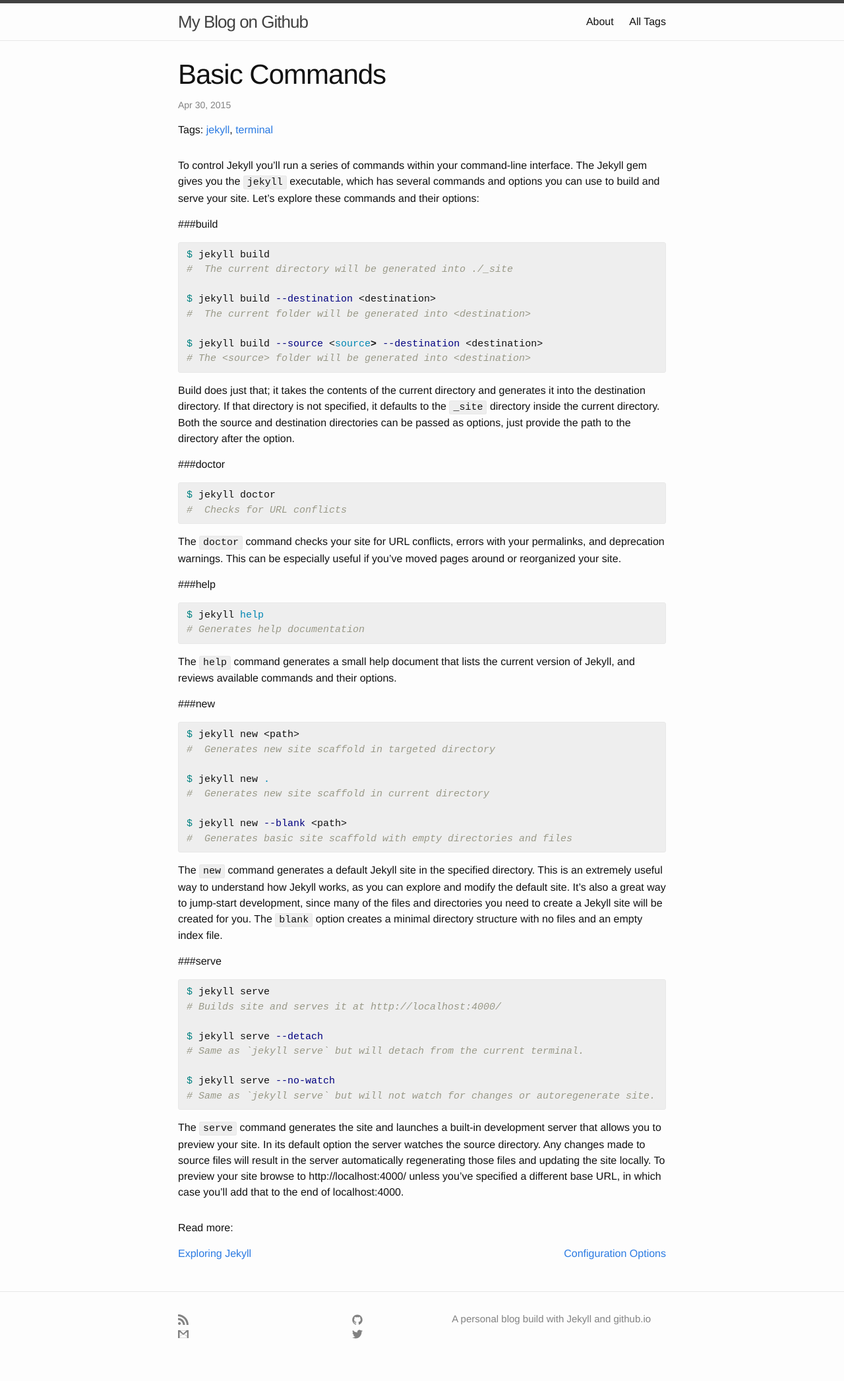
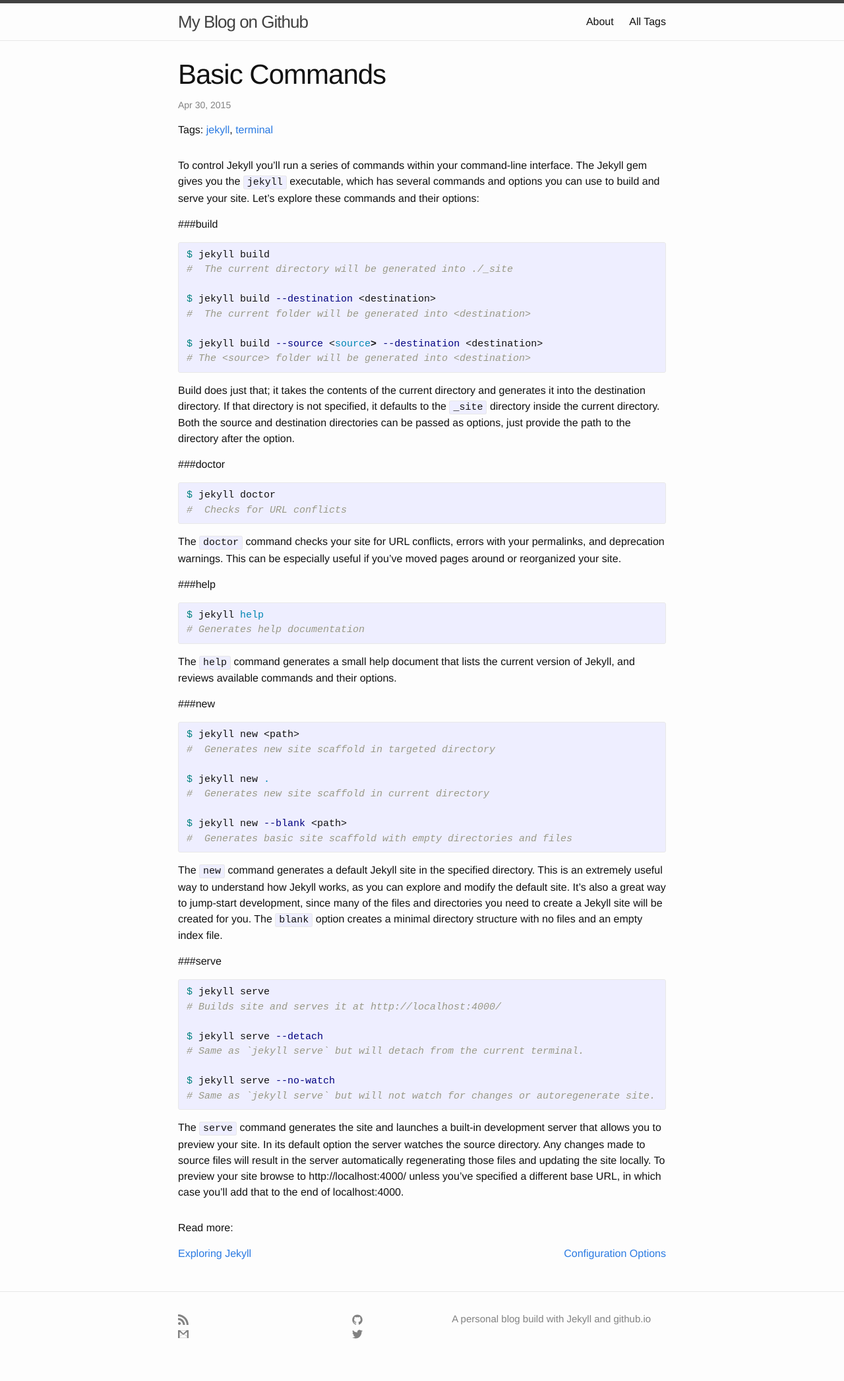
Before and after one commit to nickyfoto/Blog, a Jekyll site: the page built from _posts/2015-04-30-basic-commands.md, in a window 1280 px wide. Shown: the whole page at 66% size. Built offline with Jekyll 4.4.1, drawn with Linux system fonts in a browser that asks for light colours.

Commit message:
change back

```diff
--- a/_sass/_base.scss
+++ b/_sass/_base.scss
@@ -132,7 +132,7 @@
     font-size: 15px;
     border: 1px solid $grey-color-light;
     border-radius: 3px;
-    background-color: #eee;
+    background-color: #eef;
 }
 
 code {
```
